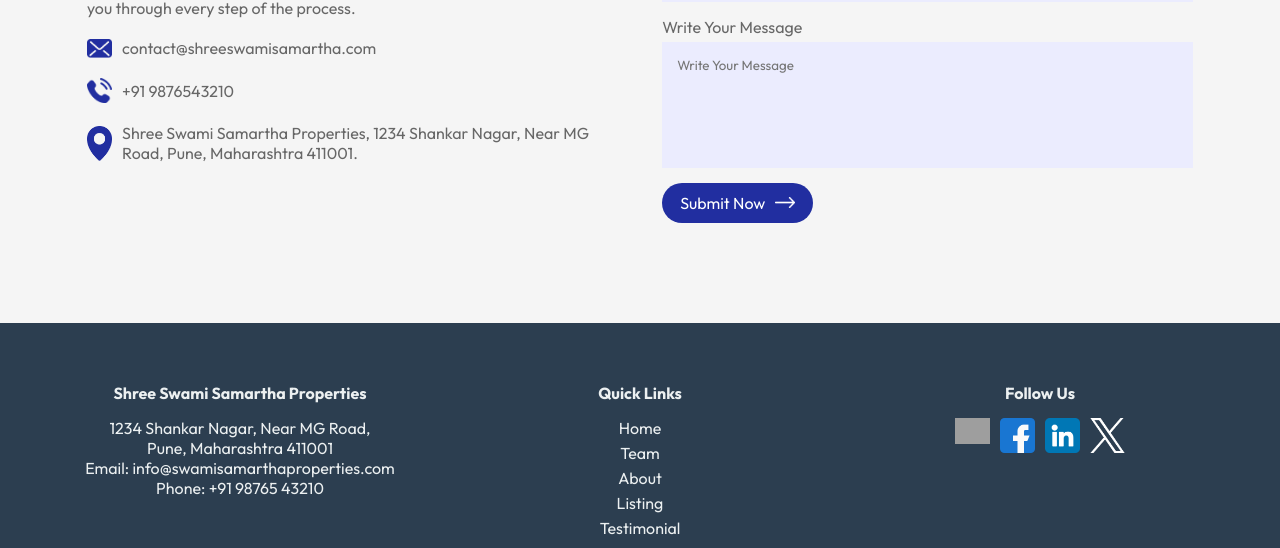
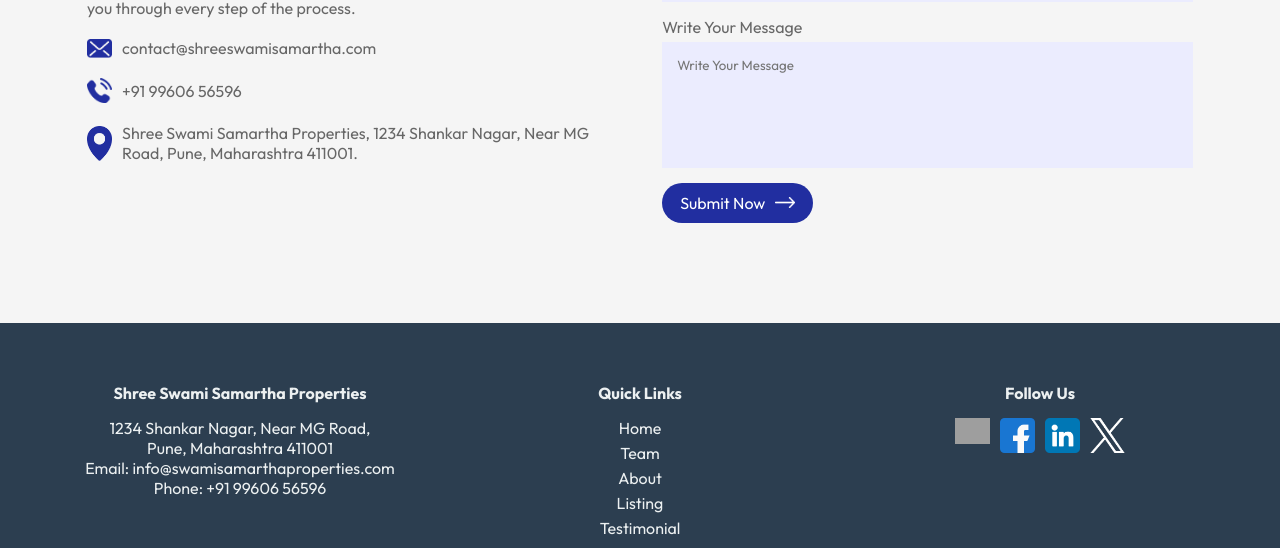
Before and after one commit to Ajjack4/Estate-Agency, a React (Vite) app: page / in a window 1280 px wide. Shown: the part 3745-4293 px from the top of the page. Built offline with nearby package versions, Linux system fonts and the light colour scheme; grey boxes are pictures that could not be loaded.

Commit message:
reduced video size

```diff
--- a/src/components/Contact/Contact.jsx
+++ b/src/components/Contact/Contact.jsx
@@ -12,7 +12,7 @@ const Contact = () => {
         <p>Ready to find your dream home or sell your property? Contact us today to book an appointment and let our expert team guide you through every step of the process.</p>
         <ul>
             <li><img src={mail_icon}/>contact@shreeswamisamartha.com</li>
-            <li><img src={phone_icon}/>+91 9876543210</li>
+            <li><img src={phone_icon}/>+91 99606 56596</li>
             <li><img src={location_icon}/>Shree Swami Samartha Properties, 1234 Shankar Nagar, Near MG Road, Pune, Maharashtra 411001.</li>
         </ul>
       </div>
--- a/src/components/Footer/Footer.jsx
+++ b/src/components/Footer/Footer.jsx
@@ -16,7 +16,7 @@ const Footer = () => {
           <p>1234 Shankar Nagar, Near MG Road,<br />
              Pune, Maharashtra 411001</p>
           <p>Email: info@swamisamarthaproperties.com</p>
-          <p>Phone: +91 98765 43210</p>
+          <p>Phone: +91 99606 56596</p>
         </div>
 
         <div className="footer-section">
```
Also changed, not shown: 1 other file (tests, documents, lock files or other folders).
